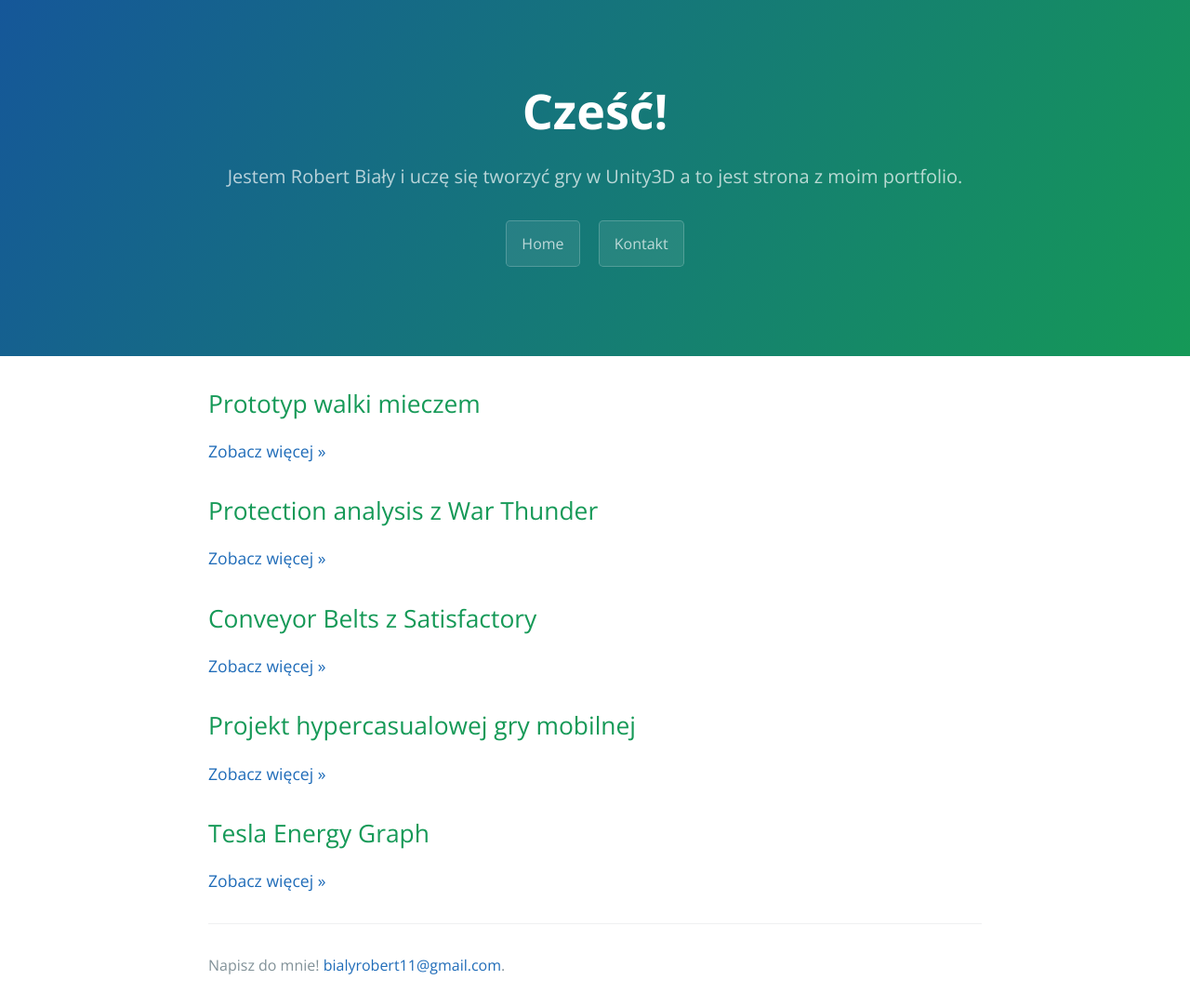
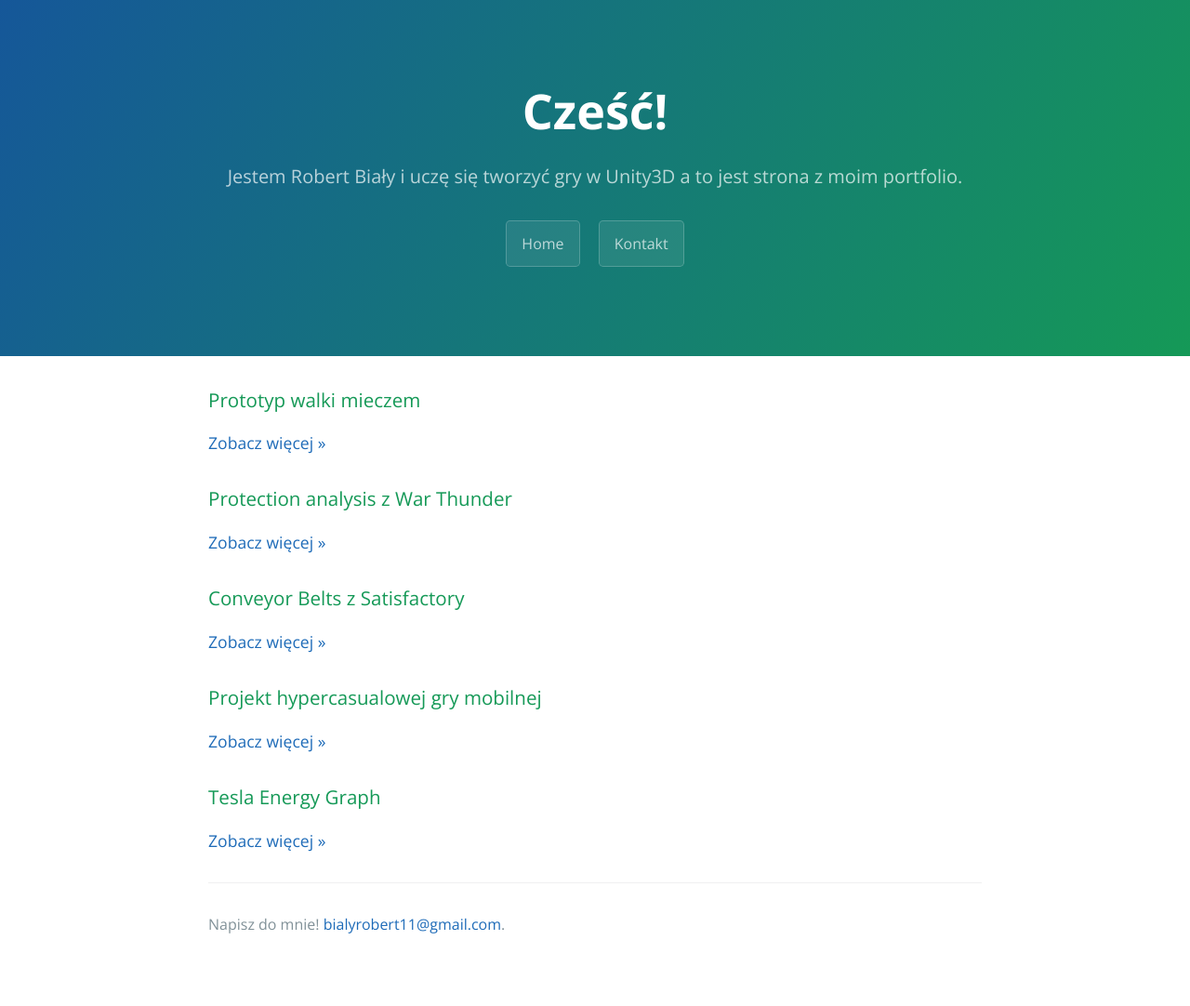
Before and after one commit to LaserRock46/laserrock46.github.io, a Jekyll site: the page built from index.md, in a window 1280 px wide. Shown: the whole page at 93% size. Built offline with Jekyll 4.4.1, drawn with Linux system fonts in a browser that asks for light colours; the repository's description, which GitHub fills in, is left out; after the commit the page ends 1038 px from its top, so only the background shows below that.

```diff
--- a/index.md
+++ b/index.md
@@ -3,22 +3,22 @@ layout: default
 title: Cześć!
 description: Jestem Robert Biały i uczę się tworzyć gry w Unity3D a to jest strona z moim portfolio.
 ---
-## Prototyp walki mieczem
+### Prototyp walki mieczem
 
 [Zobacz więcej >>](./sword-combat.html)
 
-## Protection analysis z War Thunder
+### Protection analysis z War Thunder
 
 [Zobacz więcej >>](./protection-analysis.html)
 
-## Conveyor Belts z Satisfactory
+### Conveyor Belts z Satisfactory
 
 [Zobacz więcej >>](./conveyor-belts.html)
 
-## Projekt hypercasualowej gry mobilnej
+### Projekt hypercasualowej gry mobilnej
 
 [Zobacz więcej >>](./hypercasual-game.html)
 
-## Tesla Energy Graph
+### Tesla Energy Graph
 
 [Zobacz więcej >>](./tesla-energy-graph.html)
```
